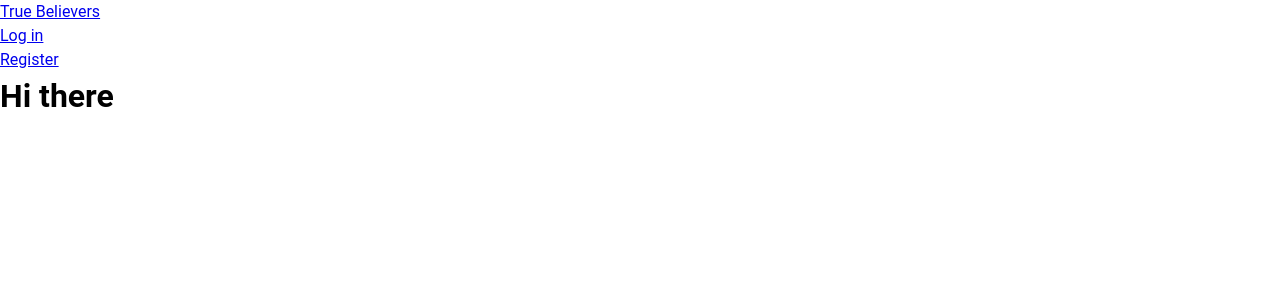
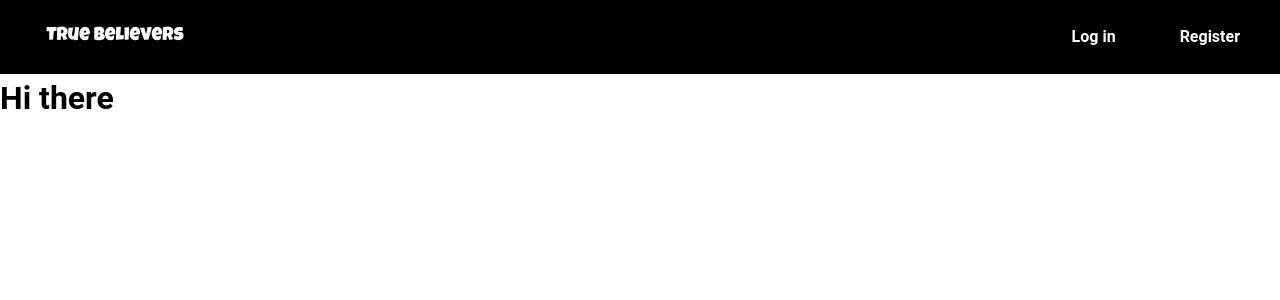
Before and after one commit to lordviet/true-believers, a React (Create React App) app in the folder client/: page / in a window 1280 px wide. Shown: the top 300 px of the page. Built offline with nearby package versions, Linux system fonts and the light colour scheme.

Commit message:
added navigation styles

```diff
--- a/client/src/Navigation/Navigation.jsx
+++ b/client/src/Navigation/Navigation.jsx
@@ -4,11 +4,13 @@ import Link from '../shared/Link/Link'
 
 
 function Navigation() {
-    return <nav className="">
+    return <nav className="navigation">
         <ul>
-            <Link to="/">True Believers</Link>
-            <Link to="/login">Log in</Link>
-            <Link to="/register">Register</Link>
+            <Link to="/" ><img src="logo.png" alt="True Believers Logo" className="logo" /></Link>
+            <nav className="navbar">
+                <Link to="/login">Log in</Link>
+                <Link to="/register">Register</Link>
+            </nav>
         </ul>
     </nav>;
 };
--- a/client/src/Navigation/navigation.css
+++ b/client/src/Navigation/navigation.css
@@ -0,0 +1,27 @@
+.navigation{
+    background: #000;
+    padding: 0.5em;
+    font-weight: 600;
+}
+
+.navigation > ul {
+    display: flex;
+    justify-content: space-evenly;
+    align-items: center;
+}
+
+.logo{
+    flex: 0 1 60%;
+    border-bottom: 1px solid transparent;
+    transition: all .2s ease-in-out;
+}
+
+.logo:hover{
+    border-color:#F11E22;
+}
+
+.navbar{
+    flex: 1 0 30%;
+    display: flex;
+    justify-content: flex-end;
+}
--- a/client/src/shared/Link/Link.jsx
+++ b/client/src/shared/Link/Link.jsx
@@ -3,7 +3,7 @@ import './link.css';
 import { Link as ReactRouterDomLink } from 'react-router-dom';
 
 function Link({ children, to }) {
-  return <li className="#">
+  return <li className="link">
     <ReactRouterDomLink to={to}>{children}</ReactRouterDomLink>
   </li>;
 };
--- a/client/src/shared/Link/link.css
+++ b/client/src/shared/Link/link.css
@@ -0,0 +1,13 @@
+.link{
+    margin: 0em 2em;
+}
+
+.link > a{
+    color: #fff;
+    text-decoration: none;
+}
+
+.link > a:hover{
+    color: #F11E22;
+    transition: all .2s ease-in-out;
+}
```
Also changed, not shown: client/public/logo.png (added).
